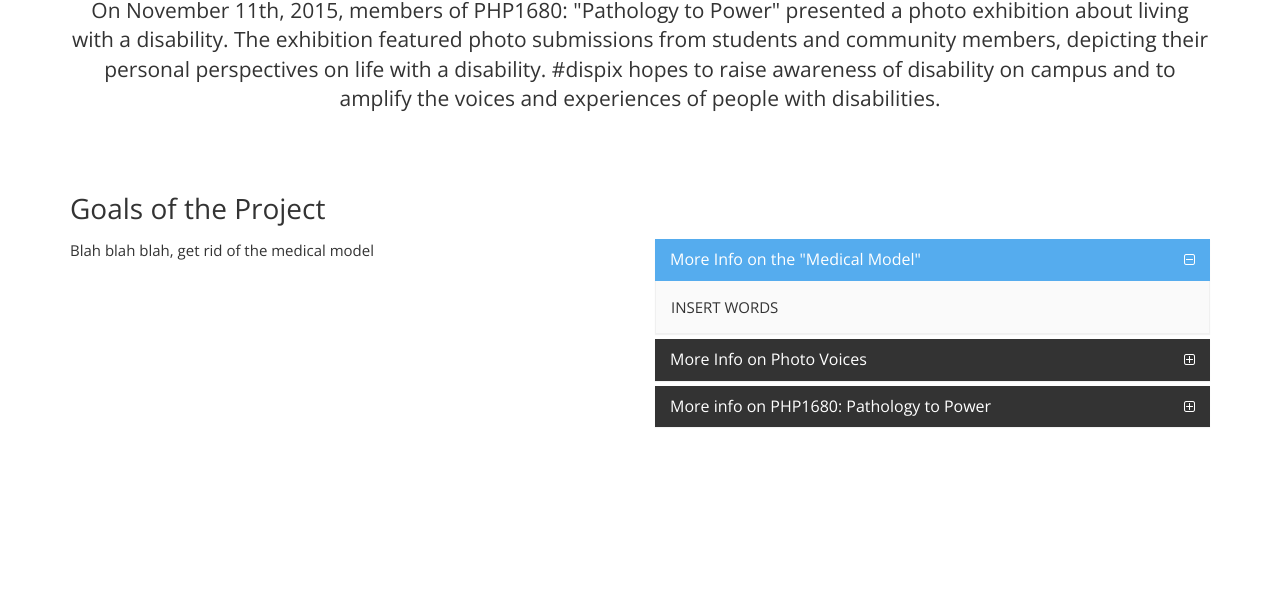
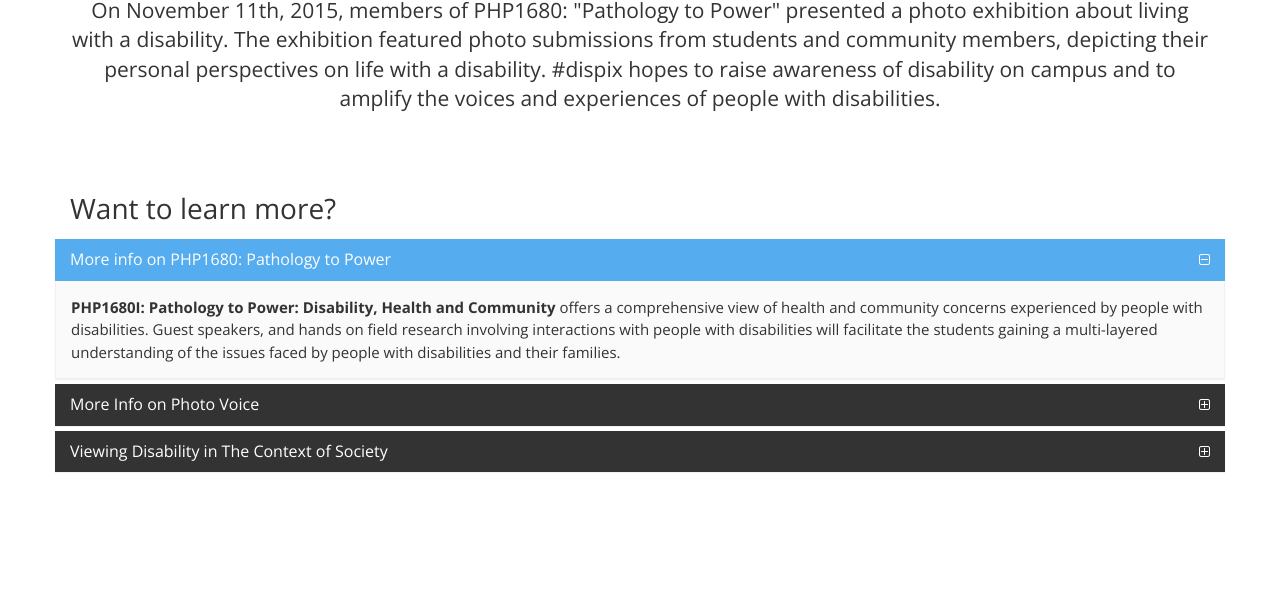
Before and after one commit to sarahmsachs/phpwebsite, a plain HTML site: page index.html in a window 1280 px wide. Shown: the part 946-1550 px from the top of the page. Drawn offline with nearby package versions, Linux system fonts and the light colour scheme; grey boxes are pictures that could not be loaded.

Commit message:
udpated text in our website

```diff
--- a/index.html
+++ b/index.html
@@ -146,24 +146,24 @@
 						<h1 id="about" class="title text-center">About <span>#dispix</span></h1>
 						<p class="lead text-center">On November 11th, 2015, members of PHP1680: "Pathology to Power" presented a photo exhibition about living with a disability. The exhibition featured photo submissions from students and community members, depicting their personal perspectives on life with a disability. #dispix hopes to raise awareness of disability on campus and to amplify the voices and experiences of people with disabilities.</p>
 						<div class="space"></div>
-						<h2>Goals of the Project</h2>
+						<h2>Want to learn more?</h2>
 						<div class="row">
-							<div class="col-md-6">
-								<p>Blah blah blah, get rid of the medical model</p>
-							</div>
-							<div class="col-md-6">
+
+							<!-- <div class="col-md-6"> -->
 								<div class="panel-group" id="accordion" role="tablist" aria-multiselectable="true">
 									<div class="panel panel-default">
 										<div class="panel-heading" role="tab" id="headingOne">
 											<h4 class="panel-title">
 												<a data-toggle="collapse" data-parent="#accordion" href="#collapseOne" aria-expanded="true" aria-controls="collapseOne">
-													More Info on the "Medical Model"
+													More info on PHP1680: Pathology to Power
 												</a>
 											</h4>
 										</div>
 										<div id="collapseOne" class="panel-collapse collapse in" role="tabpanel" aria-labelledby="headingOne">
 											<div class="panel-body">
-												INSERT WORDS
+												<b>PHP1680I: Pathology to Power: Disability, Health and Community</b> offers a comprehensive view of health and community concerns experienced by people with disabilities. Guest speakers, and hands on field research involving interactions with people with disabilities will facilitate the students gaining a multi-layered understanding of the issues faced by people with disabilities and their families.
+
+
 											</div>
 										</div>
 									</div>
@@ -171,13 +171,14 @@
 										<div class="panel-heading" role="tab" id="headingTwo">
 											<h4 class="panel-title">
 												<a class="collapsed" data-toggle="collapse" data-parent="#accordion" href="#collapseTwo" aria-expanded="false" aria-controls="collapseTwo">
-													More Info on Photo Voices
+													More Info on Photo Voice
 												</a>
 											</h4>
 										</div>
 										<div id="collapseTwo" class="panel-collapse collapse" role="tabpanel" aria-labelledby="headingTwo">
 											<div class="panel-body">
-												I like puppies
+												Photovoice seeks to create change. Through photography, individuals offer insight the needs or wants of a community, often a community that has been thus far ignored. Photovoice combines the power of imagery through the personal nature of grassroots social action. The visual impact breaks down barriers by illustrating the struggles of individuals. While Photovoice has now become a large-scale research method, it was first designed in 1992 by Caroline C. Wang (University of Michigan) and Mary Ann Burris (University of London). Together, they designed a method that would allow for silenced voices to be heard. Specifically, the two were working with the women of Yunnan Province in China, who were hoping to improve the area's policies in regards to women. Afterwards, it expanded primarily into the healthcare field, as researchers used Photovoice to demonstrate healthcare inequalities and the concerns of the community. <br><br>
+	Photovoice is fundamentally versatile because, unlike many other research methods, it does require extensive resources or skill. The power behind a photo is not the artistry with which it was taken, but rather, the sincerity of the photographer’s experience. Each photo offers a thought to the overall narrative, without pulling attention from those who seek to be heard. When policy-makers refuse to hear the stories individuals have to tell, Photovoice delivers a powerful way to communicate. Photovoice has expanded so that it is used consistently throughout the world to initiate various types of change. Our decision to use photography and thus Photovoice stemmed from its visual nature. As a society, we often define ourselves through pictures, snapshots, and images. As a result, our mental picture of disability is framed through the often limited experiences we may have with disability, and then the rest is filled in through the representation of disability in the media.
 											</div>
 										</div>
 									</div>
@@ -185,18 +186,20 @@
 										<div class="panel-heading" role="tab" id="headingThree">
 											<h4 class="panel-title">
 												<a class="collapsed" data-toggle="collapse" data-parent="#accordion" href="#collapseThree" aria-expanded="false" aria-controls="collapseThree">
-													More info on PHP1680: Pathology to Power
+													Viewing Disability in The Context of Society
 												</a>
 											</h4>
 										</div>
 										<div id="collapseThree" class="panel-collapse collapse" role="tabpanel" aria-labelledby="headingThree">
 											<div class="panel-body">
-												Emily's section rocks
+												Disability is a multi-dimensional experience. Each person living with a disability endures a unique experience. Unfortunately, many people with disabilities hide or are reluctant to talk about their disability due to fear of stigmatization.  Disability includes different impairments to any/all parts of the body and can be defined using different models including the medical and social models. Unfortunately, these models begin to create the stigmatization of individuals highlighting their differences and making them believe they must be “fixed” to fit in. In order to fully understand disability, we must remember it does not define the individual, but rather a part of them. The individual has similar aspirations as an “able-bodied” person but must go about achieving them in a different manner.  One aspect many people fail to realize is that we all learn from each other’s experiences such that people without disabilities learn from those with disabilities and vice versa. Life would be monotonous and boring if we all had the same physical, intellectual, and emotional abilities as one another. <br><br>
+        	Disability affects more people than we as a society wish to admit.  With a lack of understanding about disability, community members tend to group those with disabilities into a one-dimensional group. This group assumes all have the same opinions, abilities, and experiences. Our project has shown that there are varying degrees of disability ranging from mild to moderate, severe, or profound that illicit unique experiences. Instead of having an outsider assume the meaning of the photo submission, the submitter provided their own caption to eliminate this assumption and provide direct input.  The lack of knowledge about disability can also lead into the lack of adequate design of public spaces around the Brown community. Many of the buildings on campus are poor in universal design such that they lack physical access or audio/visual and mental support.  The lack of understanding about disability needs to be fixed by more community involvement. Perspectives from people with disability need to stop being pushed aside. They need to be given more credibility as they are the ones experiencing these issues and their input will help fix these concerns.
+
 											</div>
 										</div>
 									</div>
 								</div>
-							</div>
+							<!-- </div> -->
 						</div>
 					</div>
 				</div>
```
